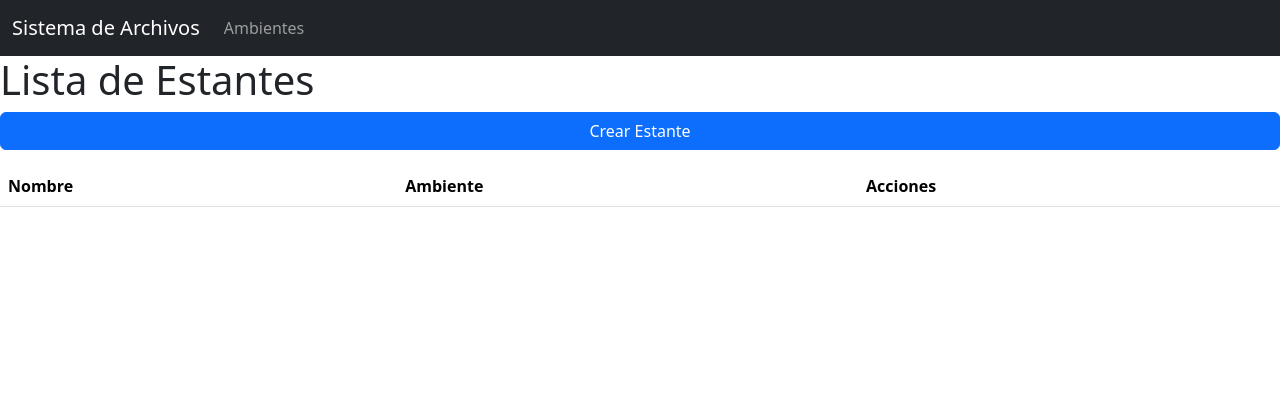
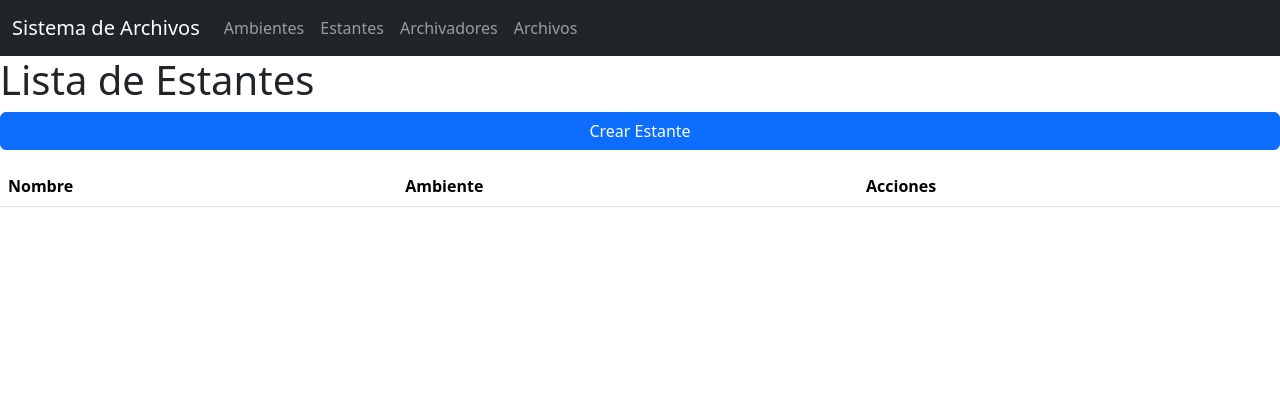
Before and after one commit to everdelgad0/SISarchivos, a Django app: page /sistema/ambiente/1/estantes/ in a window 1280 px wide. Shown: the top 420 px of the page. Run offline with Django 5.2, Linux system fonts and the light colour scheme; data that the repository does not hold is empty.

Commit message:
cambios en el nabar

```diff
--- a/SISarchivos/urls.py
+++ b/SISarchivos/urls.py
@@ -23,7 +23,7 @@ from apps.ambiente.views import HomeView
 urlpatterns = [
     path('', HomeView.as_view(), name='home'),
     path('admin/', admin.site.urls),
-    path('sistema/', include('apps.ambiente.urls')),
+    path('sistema/', include(('apps.ambiente.urls', 'ambiente'), namespace='ambiente')),
 ]
 # Configuración para servir archivos de medios en desarrollo
 if settings.DEBUG:
--- a/apps/ambiente/urls.py
+++ b/apps/ambiente/urls.py
@@ -1,7 +1,5 @@
 from django.urls import path
 from .views import *
-
-app_name = 'ambiente'
 
 urlpatterns = [
     path('ambientes/', AmbienteListView.as_view(), name='ambiente_list'),
@@ -10,16 +8,19 @@ urlpatterns = [
     path('ambientes/borrar/<int:pk>/', AmbienteDeleteView.as_view(), name='ambiente_delete'),
 
     path('ambiente/<int:pk>/estantes/', EstanteListView.as_view(), name='estante_list_by_ambiente'),
+    path('estantes/', EstanteListAllView.as_view(), name='estante_list'),
     path('estantes/crear/', EstanteCreateView.as_view(), name='estante_create'),
     path('estantes/editar/<int:pk>/', EstanteUpdateView.as_view(), name='estante_update'),
     path('estantes/borrar/<int:pk>/', EstanteDeleteView.as_view(), name='estante_delete'),
 
     path('estante/<int:pk>/archivadores/', ArchivadorListView.as_view(), name='archivador_list_by_estante'),
+    path('archivadores/', ArchivadorListAllView.as_view(), name='archivador_list'),
     path('archivadores/crear/', ArchivadorCreateView.as_view(), name='archivador_create'),
     path('archivadores/editar/<int:pk>/', ArchivadorUpdateView.as_view(), name='archivador_update'),
     path('archivadores/borrar/<int:pk>/', ArchivadorDeleteView.as_view(), name='archivador_delete'),
 
     path('archivador/<int:pk>/archivos/', ArchivoListView.as_view(), name='archivo_list_by_archivador'),
+    path('archivos/', ArchivoListAllView.as_view(), name='archivo_list'),
     path('archivos/crear/', ArchivoCreateView.as_view(), name='archivo_create'),
     path('archivos/editar/<int:pk>/', ArchivoUpdateView.as_view(), name='archivo_update'),
     path('archivos/borrar/<int:pk>/', ArchivoDeleteView.as_view(), name='archivo_delete'),
--- a/apps/ambiente/views.py
+++ b/apps/ambiente/views.py
@@ -59,6 +59,25 @@ class AmbienteDeleteView(DeleteView):
         context = super().get_context_data(**kwargs)
         context['title'] = 'Borrar Ambiente'
         context['list_url'] = reverse_lazy('ambiente:ambiente_list')
+        return context
+
+class EstanteListAllView(ListView):
+    model = Estante
+    template_name = 'base/list.html'
+    paginate_by = 10
+    ordering = ['nombre']
+
+    def get_context_data(self, **kwargs):
+        context = super().get_context_data(**kwargs)
+        context['model_name'] = 'Estante'
+        context['model_name_plural'] = 'Estantes'
+        context['headers'] = ['nombre', 'ambiente']
+        context['fields'] = ['nombre', 'ambiente']
+        context['create_url'] = reverse_lazy('ambiente:estante_create')
+        context['update_url_name'] = 'ambiente:estante_update'
+        context['delete_url_name'] = 'ambiente:estante_delete'
+        context['children_list_url_name'] = 'ambiente:archivador_list_by_estante' # Añadido
+        context['children_model_name_plural'] = 'Archivadores' # Añadido
         return context
 
 class EstanteListView(ListView):
@@ -147,6 +166,25 @@ class ArchivadorListView(ListView):
     def get_queryset(self):
         return super().get_queryset().filter(estante__id=self.kwargs['pk'])
 
+class ArchivadorListAllView(ListView):
+    model = Archivador
+    template_name = 'base/list.html'
+    paginate_by = 10
+    ordering = ['nombre']
+
+    def get_context_data(self, **kwargs):
+        context = super().get_context_data(**kwargs)
+        context['model_name'] = 'Archivador'
+        context['model_name_plural'] = 'Archivadores'
+        context['headers'] = ['nombre', 'estante']
+        context['fields'] = ['nombre', 'estante']
+        context['create_url'] = reverse_lazy('ambiente:archivador_create')
+        context['update_url_name'] = 'ambiente:archivador_update'
+        context['delete_url_name'] = 'ambiente:archivador_delete'
+        context['children_list_url_name'] = 'ambiente:archivo_list_by_archivador' # Añadido
+        context['children_model_name_plural'] = 'Archivos' # Añadido
+        return context
+
 class ArchivadorCreateView(CreateView):
     model = Archivador
     form_class = ArchivadorForm
@@ -187,6 +225,23 @@ class ArchivadorDeleteView(DeleteView):
 
     def get_success_url(self):
         return reverse_lazy('ambiente:archivador_list_by_estante', kwargs={'pk': self.object.estante.pk})
+
+class ArchivoListAllView(ListView):
+    model = Archivo
+    template_name = 'base/list.html'
+    paginate_by = 10
+    ordering = ['nombre']
+
+    def get_context_data(self, **kwargs):
+        context = super().get_context_data(**kwargs)
+        context['model_name'] = 'Archivo'
+        context['model_name_plural'] = 'Archivos'
+        context['headers'] = ['nombre', 'archivador', 'archivo']
+        context['fields'] = ['nombre', 'archivador', 'archivo']
+        context['create_url'] = reverse_lazy('ambiente:archivo_create')
+        context['update_url_name'] = 'ambiente:archivo_update'
+        context['delete_url_name'] = 'ambiente:archivo_delete'
+        return context
 
 class ArchivoListView(ListView):
     model = Archivo
--- a/templates/base/navar.html
+++ b/templates/base/navar.html
@@ -9,6 +9,15 @@
                 <li class="nav-item">
                     <a class="nav-link" href="{% url 'ambiente:ambiente_list' %}">Ambientes</a>
                 </li>
+                <li class="nav-item">
+                    <a class="nav-link" href="{% url 'ambiente:estante_list' %}">Estantes</a>
+                </li>
+                <li class="nav-item">
+                    <a class="nav-link" href="{% url 'ambiente:archivador_list' %}">Archivadores</a>
+                </li>
+                <li class="nav-item">
+                    <a class="nav-link" href="{% url 'ambiente:archivo_list' %}">Archivos</a>
+                </li>
             </ul>
         </div>
     </div>
```
